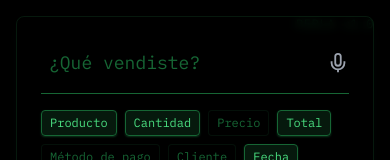
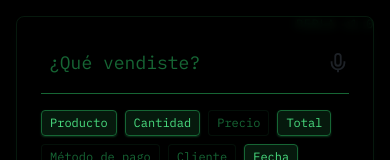
Before and after one commit to M1NE221/Perla-0.8, a Next.js app: page / in a window 390 px wide. Shown: the top 160 px of the page. Built offline with nearby package versions, Linux system fonts and the light colour scheme; no server answers.

Commit message:
Disable microphone functionality and add 'Próximamente' tooltip

```diff
--- a/src/components/AudioRecorder.tsx
+++ b/src/components/AudioRecorder.tsx
@@ -368,46 +368,27 @@ export default function AudioRecorder({
         </div>
       ) : (
         <>
-          <motion.button
-            onClick={handleRecordClick}
-            disabled={isProcessing}
-            className={`transition-colors flex items-center justify-center
-              ${isRecording ? 'text-gray-400' : 'text-gray-400 hover:text-gray-300'}
-              ${isProcessing ? 'opacity-40 cursor-not-allowed' : 'cursor-pointer'}`}
-            whileHover={!isProcessing ? { scale: 1.05 } : {}}
-            whileTap={!isProcessing ? { scale: 0.95 } : {}}
-            type="button" // Explicitly set to button to avoid form submission
-          >
-            {isRecording ? (
-              // Square stop icon
-              <svg xmlns="http://www.w3.org/2000/svg" width="22" height="22" viewBox="0 0 24 24" fill="currentColor" stroke="currentColor" strokeWidth="2">
-                <rect x="6" y="6" width="12" height="12" />
-              </svg>
-            ) : (
-              // Microphone icon
+          <div className="relative group">
+            <motion.button
+              // Remove onClick handler to disable functionality
+              // onClick={handleRecordClick}
+              disabled={true}
+              className="transition-colors flex items-center justify-center text-gray-600 cursor-not-allowed opacity-40"
+              type="button"
+            >
+              {/* Microphone icon */}
               <svg xmlns="http://www.w3.org/2000/svg" width="22" height="22" viewBox="0 0 24 24" fill="none" stroke="currentColor" strokeWidth="2">
                 <path d="M12 2a3 3 0 0 0-3 3v7a3 3 0 0 0 6 0V5a3 3 0 0 0-3-3z"></path>
                 <path d="M19 10v2a7 7 0 0 1-14 0v-2"></path>
                 <line x1="12" y1="19" x2="12" y2="22"></line>
               </svg>
-            )}
-          </motion.button>
+            </motion.button>
 
-          {isRecording && (
-            <div className="ml-1 flex items-center">
-              <div className="relative mr-1">
-                <div className="absolute top-0 right-0 -mr-1 -mt-1">
-                  <span className="flex h-1.5 w-1.5">
-                    <span className="absolute inline-flex h-full w-full rounded-full bg-gray-400/30 opacity-75 animate-ping"></span>
-                    <span className="relative inline-flex rounded-full h-1.5 w-1.5 bg-gray-400/40"></span>
-                  </span>
-                </div>
-              </div>
-              <span className="text-xs text-gray-400/70">
-                {formatTime(recordingDuration)}
-              </span>
+            {/* Tooltip */}
+            <div className="absolute bottom-full mb-2 left-1/2 transform -translate-x-1/2 bg-black border border-green-800 text-green-400 px-2 py-1 rounded text-xs whitespace-nowrap opacity-0 group-hover:opacity-100 transition-opacity duration-200">
+              Próximamente
             </div>
-          )}
+          </div>
 
           {isProcessing && (
             <motion.div
```
